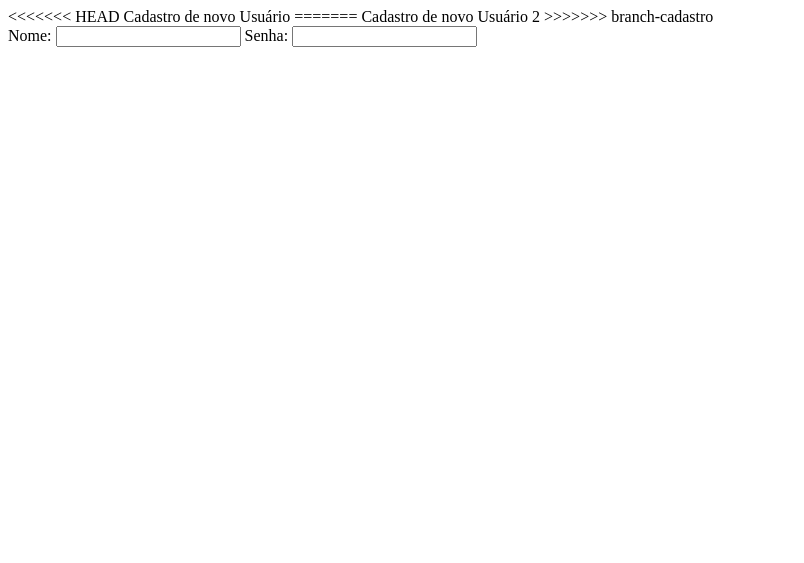
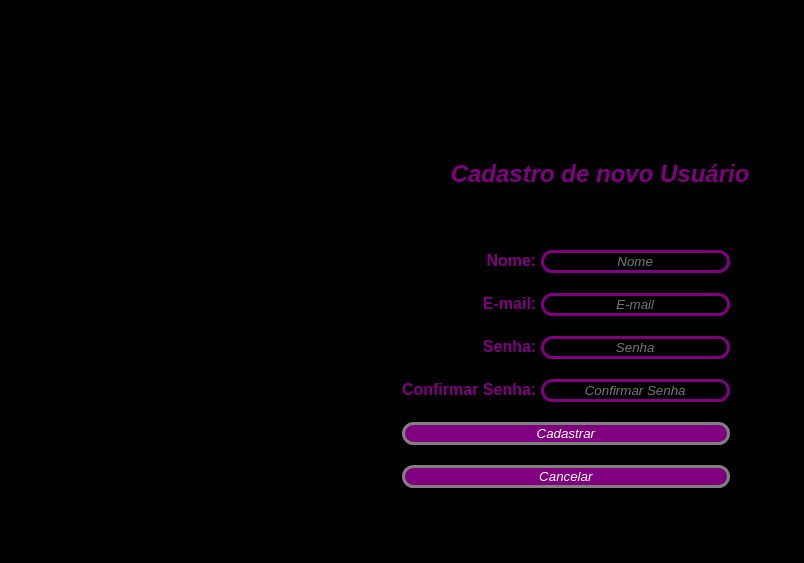
Before and after one commit to RafaelKampa/trabSemestralProgWeb-2-Periodo, a plain HTML site: page branch-cadastro/cadastro.html in a window 1280 px wide. Shown: the whole page, without its empty margins (0-804 px from the left). Drawn offline with Linux system fonts and the light colour scheme.

Commit message:
Criação do layout da tela de cadastro

```diff
--- a/branch-cadastro/cadastro.css
+++ b/branch-cadastro/cadastro.css
@@ -1,3 +1,69 @@
-.col{
-    display: inline-block;
+body{
+    background-color: black;
+    color: purple;
+    font-family: Arial, Helvetica, sans-serif;
 }
+.title{
+    font-weight: bold;
+    font-style: italic;
+    font-size: x-large;
+    text-align: center;
+    width: auto;
+    height: auto;
+    position: absolute;
+    right: 80;
+    left: 0;
+    top: 20%;
+    margin: auto;
+
+}
+
+.box-cadastro{
+    text-align: center;
+    width: auto;
+    height: auto;
+    position: absolute;
+    right: 43%;
+    top: 30%;
+    bottom: 30%;
+    margin: auto;
+}
+
+.label{
+    font-weight: bold;
+    text-align: right;
+    color: purple;
+    padding-top: 10px;
+    padding-bottom: 10px;
+}
+
+#inputCadastro{
+    font-style: italic;
+    text-align: center;
+    background-color: black;
+    color: white;
+    border-width: 3px;
+    border-style:solid;
+    border-radius: 10em;
+    border-color: purple;
+}
+
+.btncadastrar{
+    font-style: italic;
+    width: 100%;
+    cursor: pointer;
+    text-align: center;
+    background-color: purple;
+    color: white;
+    border-width: 3px;
+    border-style:solid;
+    border-radius: 10em;
+    border-color: gray;
+}
+
+.button{
+    /* text-align: right; */
+    color: purple;
+    padding-top: 10px;
+    padding-bottom: 10px;
+}
--- a/branch-cadastro/cadastro.html
+++ b/branch-cadastro/cadastro.html
@@ -5,28 +5,33 @@
         <script src="cadastro.js"></script>
     </head>
     <body>
+        <div class= "title">
+            Cadastro de novo Usuário
+        </div>
         <div class= "box-cadastro">
-            <div class= "row">
-<<<<<<< HEAD
-                Cadastro de novo Usuário
-=======
-                Cadastro de novo Usuário 2
->>>>>>> branch-cadastro
-            </div>
-            <div class= "row">
-                <div class= "col">
-                    Nome:
+                <div class= "label">
+                Nome:
+                <input name= "inputCadastro" id= "inputCadastro" placeholder= "Nome"> </input><br>
                 </div>
-                <div class= "col">
-                <input name= "nome" id= "nome"> </input>
+                <div class= "label">
+                E-mail:
+                <input name= "inputCadastro" id= "inputCadastro" placeholder= "E-mail"> </input><br>
                 </div>
-                <div class= "col">
-                    Senha:
+                <div class= "label">
+                Senha:
+                <input name= "inputCadastro" id= "inputCadastro" placeholder= "Senha"> </input><br>
                 </div>
-                <div class= "col">
-                <input name= "senha" id= "senha"> </input>
+                <div class= "label">
+                Confirmar Senha:
+                <input name= "inputCadastro" id= "inputCadastro" placeholder= "Confirmar Senha"> </input><br>
+                </div>
+                <div class= "button">
+                    <button class= "btnCadastrar" id= "btnCadastrar"> Cadastrar </button>
+                </div>
+                <div class= "button">
+                    <button class= "btnCadastrar" id= "btnCancelar"> Cancelar </button>
                 </div>
             </div>
-        <div
+        </div>
     </body>
 </html>
```
